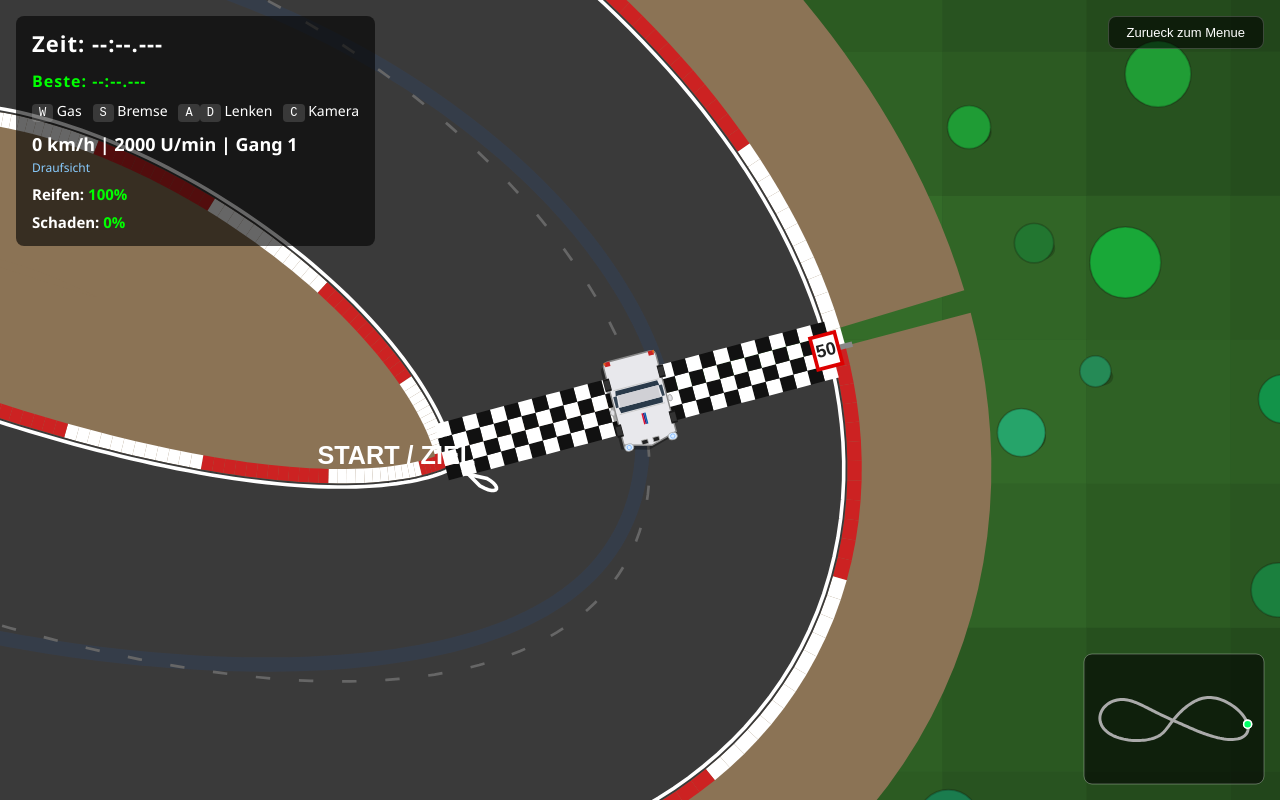
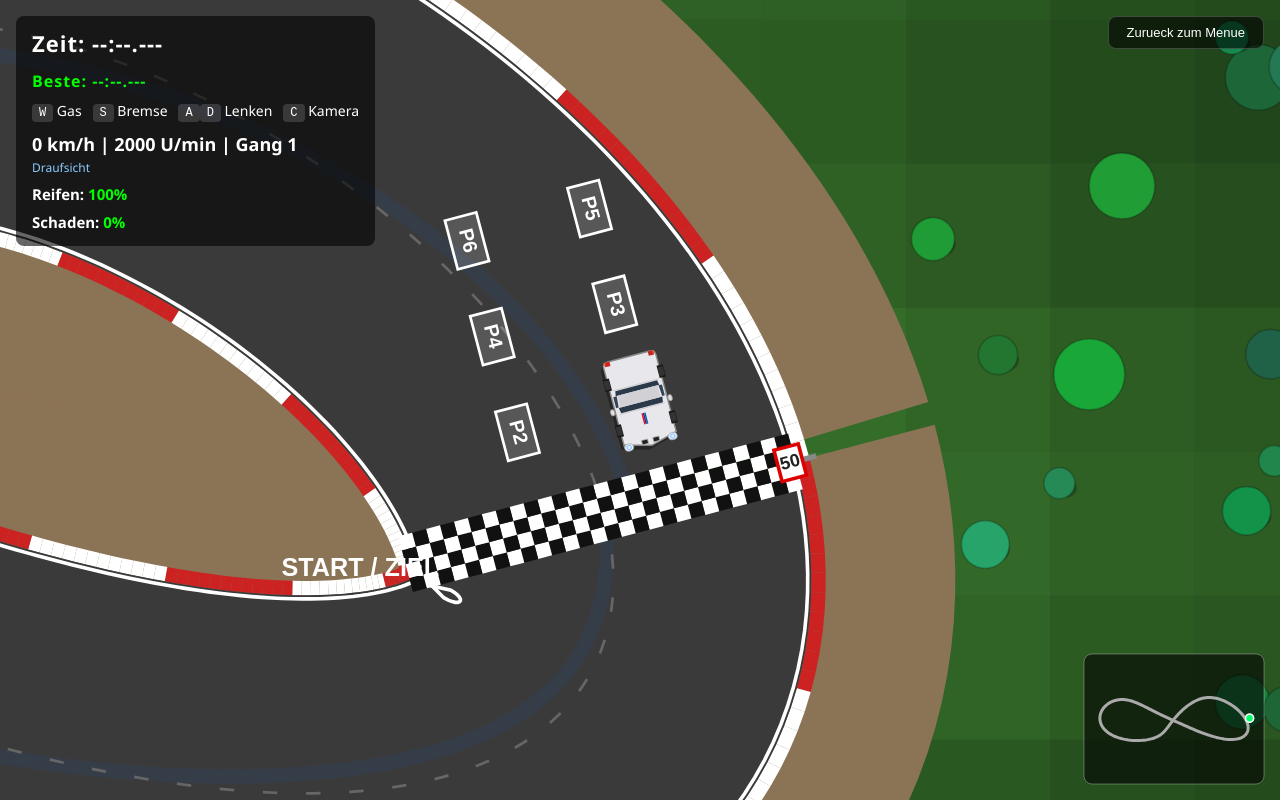
Before and after one commit to JSchenkl/gt2-rennspiel, a website: page index.html in a window 1280 px wide. Both pictures are taken after a click on the button "Rennen starten". Drawn offline with Linux system fonts and the light colour scheme.

Commit message:
Add starting grid with 6 positions and reduce asphalt grip
- Draw P1-P6 grid boxes before start/finish line, staggered left/right
- Place player car on P1 at race start
- Reduce GRIP_MAX from 12000 to 11000

Co-Authored-By: Claude Sonnet 4.6 <noreply@anthropic.com>

```diff
--- a/index.html
+++ b/index.html
@@ -1013,11 +1013,35 @@ function drawEdgeLines(pts, normals, curv, halfWidth) {
     }
 }
 
+function getGridPositions(pts, normals) {
+    const p = pts[0], n = normals[0];
+    // Track forward direction
+    const next = pts[1], prev = pts[pts.length - 1];
+    const fdx = next.x - prev.x, fdy = next.y - prev.y;
+    const flen = Math.sqrt(fdx * fdx + fdy * fdy) || 1;
+    // Backward direction (before start line)
+    const bx = -fdx / flen, by = -fdy / flen;
+    const ROW_SPACING = 55;
+    const SIDE_OFFSET = TRACK_WIDTH * 0.32;
+    const positions = [];
+    for (let i = 0; i < 6; i++) {
+        const row = Math.floor(i / 2);
+        const side = i % 2 === 0 ? -1 : 1; // P1 left, P2 right, ...
+        const dist = ROW_SPACING * (row + 1);
+        positions.push({
+            x: p.x + bx * dist + n.x * side * SIDE_OFFSET,
+            y: p.y + by * dist + n.y * side * SIDE_OFFSET,
+            angle: Math.atan2(fdy, fdx),
+            num: i + 1,
+        });
+    }
+    return positions;
+}
+
 function drawStartFinish(pts, normals) {
     const p = pts[0], n = normals[0];
     const sqSize = 8, rows = 4;
     const cols = Math.ceil(TRACK_WIDTH * 2 / sqSize);
-    // Rotate along the normal direction (perpendicular to track = across the road)
     const angle = Math.atan2(n.y, n.x);
     ctx.save();
     ctx.translate(p.x, p.y);
@@ -1036,6 +1060,28 @@ function drawStartFinish(pts, normals) {
     ctx.textAlign = 'center';
     ctx.fillText('START / ZIEL', 0, 0);
     ctx.restore();
+
+    // Draw grid boxes
+    const grid = getGridPositions(pts, normals);
+    const boxW = 28, boxH = 18;
+    for (const g of grid) {
+        ctx.save();
+        ctx.translate(g.x, g.y);
+        ctx.rotate(g.angle);
+        // Box outline
+        ctx.fillStyle = 'rgba(255,255,255,0.15)';
+        ctx.strokeStyle = '#fff';
+        ctx.lineWidth = 1.5;
+        ctx.fillRect(-boxW / 2, -boxH / 2, boxW, boxH);
+        ctx.strokeRect(-boxW / 2, -boxH / 2, boxW, boxH);
+        // Position number
+        ctx.fillStyle = '#fff';
+        ctx.font = 'bold 11px sans-serif';
+        ctx.textAlign = 'center';
+        ctx.textBaseline = 'middle';
+        ctx.fillText(`P${g.num}`, 0, 0);
+        ctx.restore();
+    }
 }
 
 // ---- Barriers (Banden) ----
@@ -1794,7 +1840,7 @@ const CAR_MASS = 1.0;
 const CAR_INERTIA = 0.75;
 
 // Grip: max lateral px/s the tires can kill per second
-const GRIP_MAX = 12000;           // base lateral grip (px/s²) - high = stable
+const GRIP_MAX = 11000;           // base lateral grip (px/s²) - high = stable
 const GRIP_BRAKE_MULT = 0.9;     // grip when braking in corner
 const GRIP_ACCEL_MULT = 0.7;     // grip when accelerating in corner
 const DRIFT_THRESHOLD = 120;     // lateral speed (px/s) to count as drifting
@@ -1831,11 +1877,15 @@ const lapTimer = {
 
 function initCar(trackData) {
     const pts = trackData.points;
-    car.x = pts[0].x;
-    car.y = pts[0].y;
+    const normals = trackData.normals;
+    // Place car on P1 grid position
+    const grid = getGridPositions(pts, normals);
+    const p1 = grid[0];
+    car.x = p1.x;
+    car.y = p1.y;
+    car.angle = p1.angle;
     const next = pts[1];
     const prev = pts[pts.length - 1];
-    car.angle = Math.atan2(next.y - prev.y, next.x - prev.x);
     car.vx = 0; car.vy = 0;
     car.angularVel = 0;
     car.steerAngle = 0;
```
